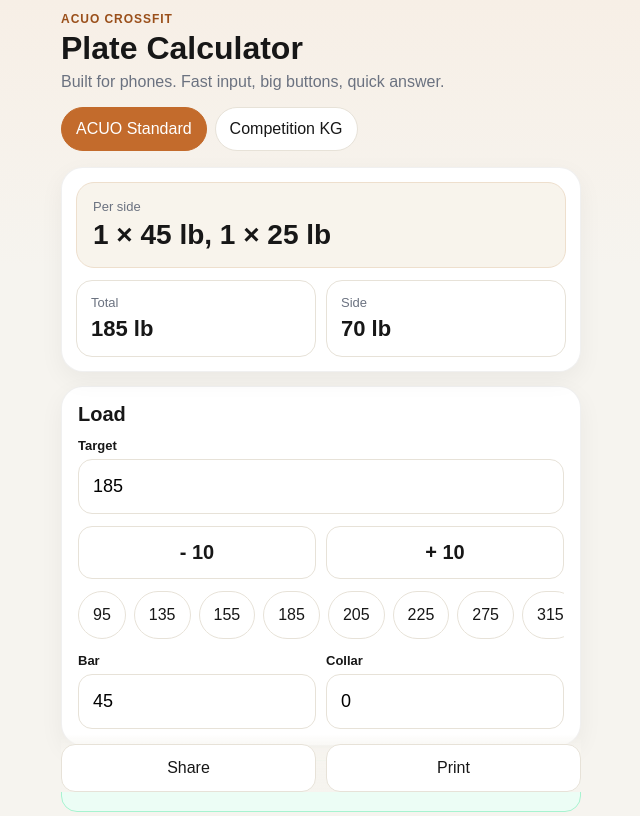
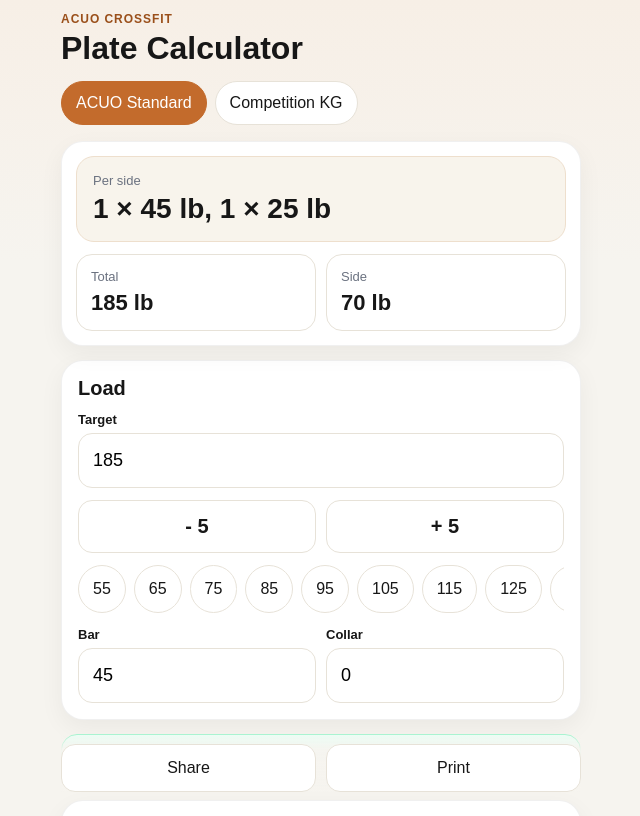
Before and after one commit to jdnipp/Plate_Calc_mobile_v2, a React (Vite) app: page / in a window 1280 px wide. Shown: the top 816 px of the page, without its empty margins (319-959 px from the left). Built offline with nearby package versions, Linux system fonts and the light colour scheme.

Commit message:
Update favorites and jump values in App component

```diff
--- a/src/App.jsx
+++ b/src/App.jsx
@@ -8,7 +8,7 @@ const SETUPS = {
     collarWeight: 0,
     plates: [45, 25, 15, 10, 5, 2.5],
     inventory: { 45: 12, 25: 6, 15: 4, 10: 6, 5: 6, 2.5: 4 },
-    favorites: [95, 135, 155, 185, 205, 225, 275, 315],
+    favorites: [55,65,75,85,95,105,115,125,145],
     target: 185,
   },
   competitionkg: {
@@ -323,7 +323,7 @@ export default function App() {
     window.print();
   }
 
-  const jump = unitLabel === "lb" ? 10 : 5;
+  const jump = unitLabel === "lb" ? 5 : 5;
 
   return (
     <div className="app-shell">
@@ -331,7 +331,7 @@ export default function App() {
         <div className="app-header">
           <p className="eyebrow">ACUO CrossFit</p>
           <h1>Plate Calculator</h1>
-          <p className="lead">Built for phones. Fast input, big buttons, quick answer.</p>
+
         </div>
 
         <div className="setup-row no-print">
```
